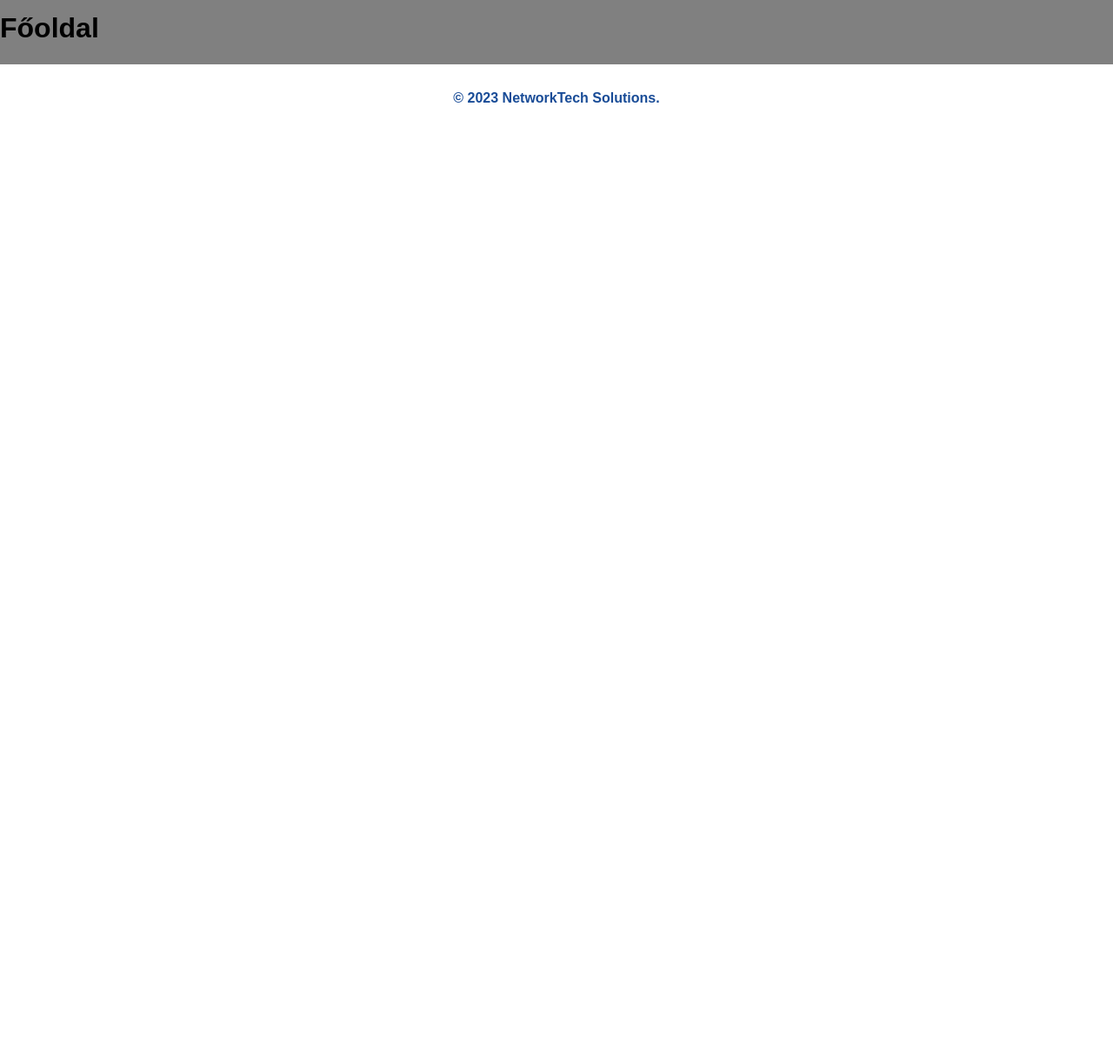
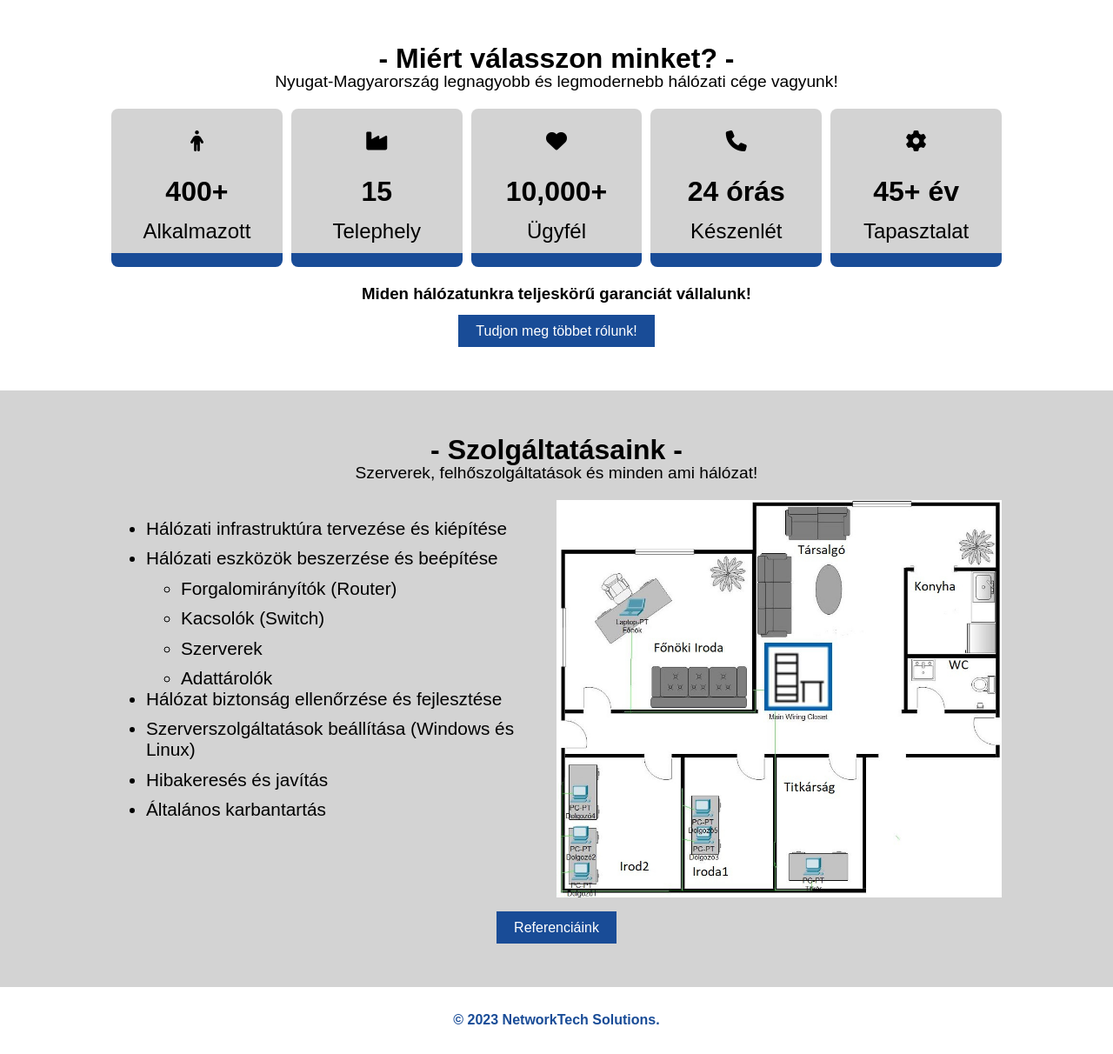
Before and after one commit to smauzer/NetworkTech-Solutions, a Django app: page / in a window 1280 px wide. Shown: the part 801-2013 px from the top of the page at 87% size. Before the commit the page ends 919 px from the top, so only its background shows below. Run offline with Django 4.2, Linux system fonts and the light colour scheme; some web fonts are replaced; grey boxes are pictures that could not be loaded.

Commit message:
Főoldal első és második szekcioja elkészítve.

```diff
--- /dev/null
+++ b/default/static/default/counter.js
@@ -0,0 +1,35 @@
+let valueDisplays = document.querySelectorAll(".num");
+
+function count_up() {
+    valueDisplays.forEach((valueDisplay) => {
+        let startValue = 0;
+        let endValue = parseInt(valueDisplay.getAttribute("data-val"));
+        let interval = parseInt(valueDisplay.getAttribute("data-interval"));
+        let duration = Math.floor(interval / endValue);
+        let counter = setInterval(function () {
+            startValue += 1;
+            valueDisplay.textContent = startValue;
+            if (startValue == endValue) {
+                clearInterval(counter);
+            }
+        }, duration);
+    });
+}
+
+const targetElement = document.querySelector('.counter-cont');
+
+// Create a new Intersection Observer
+const observer = new IntersectionObserver((entries, observer) => {
+    entries.forEach(entry => {
+        // If the element is in the viewport
+        if (entry.isIntersecting) {
+        // Call your function here
+        count_up();
+        // Unobserve the element so the function is only called once
+        observer.unobserve(entry.target);
+        }
+    });
+});
+
+// Start observing the target element
+observer.observe(targetElement);
--- a/default/static/default/styles.css
+++ b/default/static/default/styles.css
@@ -15,11 +15,31 @@ input:focus {
 }
 
 body {
-    background: grey;
+    background: #d3d3d3;
     line-height: 1.5em;
     padding: 0;
     margin: 0;
 }
+
+.btn {
+    text-decoration: none;
+    padding: 10px 20px;
+    transition: background-color 0.3s;
+}
+
+.btn-primary {
+    background-color: #194c97;
+    color: white;
+}
+
+.btn-primary:hover {
+    background-color: #4972ad;
+}
+
+li:not(:last-child) {
+    margin-bottom: 0.5em;
+}
+
 
 /*--Header--*/
 /*-Navbar-*/
@@ -110,10 +130,9 @@ h1.logo {
     margin: calc((4rem - 40px) /2) 0;
 }
 
-h1.logo a,
-a:active,
-a:hover,
-a:visited {
+nav a:active,
+nav a:hover,
+nav a:visited {
     text-decoration: none;
     color: #fff;
 }
@@ -124,15 +143,20 @@ a:visited {
     border-top: 0.5px solid #ddd;
 }
 
-a:link,
-a:visited,
-a:active {
+nav a:link,
+nav a:visited,
+nav a:active {
     text-decoration: none;
     color: #194c97;
 }
 
-a:hover {
+nav a:hover {
     text-decoration: underline;
+}
+
+h1.logo a {
+    text-decoration: none;
+    color: #fff;
 }
 
 .right {
@@ -265,11 +289,94 @@ header #center-div h3 {
     }
 }
 
+/*--Pages General--*/
+.page-section {
+    padding: 3.5rem 10vw;
+    background-color: #fff;
+    position: relative;
+}
+
+.page-section:nth-child(2n) {
+    background-color: #d3d3d3;
+}
+
+.text-center {
+    text-align: center;
+}
+
+.section-title::before, .section-title::after {
+    content: " - ";
+}
+
+.section-title {
+    font-size: 2rem;
+    margin-top: 0;
+    margin-bottom: 0.2rem;
+}
+
+.section-subtitle {
+    font-size: 1.2rem;
+    margin-top: 0;
+}
+
+.section-cont {
+    display: flex;
+    margin-bottom: 1em;
+}
+
+.section-left, .section-right {
+    flex: 1;
+}
+
+
 .container {
     width: 80%;
     margin: 0 auto;
 }
 
+/*--Index page--*/
+/*-Counter-*/
+.counter-cont {
+    display: flex;
+    justify-content: space-around;
+    gap: 10px;
+}
+
+.counter {
+    color: #000;
+    width: 200px;
+    height: 150px;
+    display: flex;
+    flex-direction: column;
+    justify-content: space-around;
+    position: relative;
+    font-size: 16px;
+    padding: 0.5em 0;
+    border-radius: 0.5em;
+    background-color: #d3d3d3;
+    border-bottom: 1em solid #194c97;
+    /* background: linear-gradient(45deg, #194c97, #4972ad); */
+}
+
+.counter-cont i {
+    font-size: 1.5em;
+    text-align: center;
+}
+
+span.number-cont {
+    text-align: center;
+    font-weight: 600;
+    font-size: 2em;
+}
+
+span.text {
+    font-size: 1.5em;
+    text-align: center;
+    font-weight: 400;
+    line-height: 0;
+}
+
+/*--Shop--*/
 .termekek {
     display: grid;
     grid-template-columns: repeat(auto-fill, minmax(150px, 1fr));
@@ -312,5 +419,4 @@ header #center-div h3 {
     text-align: center;
     padding: 5px 0;
     width: 100%;
-    margin-top: 30px;
 }
--- a/default/templates/default/index.html
+++ b/default/templates/default/index.html
@@ -4,5 +4,77 @@
 {% block title %} Főoldal {% endblock %}
 
 {% block body %}
-    <h1>Főoldal</h1>
+    <section class="page-section">
+        <div class="text-center">
+            <h2 class="section-title">Miért válasszon minket?</h2>
+            <p class="section-subtitle">Nyugat-Magyarország legnagyobb és legmodernebb hálózati cége vagyunk!</p>
+        </div>
+        <div class="counter-cont">
+            <div class="counter">
+                <i class="fa-solid fa-person"></i>
+                <span class="number-cont"><span class="num" data-val="400" data-interval="500">000</span>+</span>
+                <span class="text">Alkalmazott</span>
+            </div>
+            <div class="counter">
+                <i class="fa-solid fa-industry"></i>
+                <span class="number-cont"><span class="num" data-val="15" data-interval="1500">00</span></span>
+                <span class="text">Telephely</span>
+            </div>
+            <div class="counter">
+                <i class="fa-solid fa-heart"></i>
+                <span class="number-cont"><span class="num" data-val="10" data-interval="1500">00</span>,000+</span>
+                <span class="text">Ügyfél</span>
+            </div>
+            <div class="counter">
+                <i class="fa-solid fa-phone"></i>
+                <span class="number-cont"><span class="num" data-val="24" data-interval="1500">00</span> órás</span>
+                <span class="text">Készenlét</span>
+            </div>
+            <div class="counter">
+                <i class="fa-solid fa-gear"></i>
+                <span class="number-cont"><span class="num" data-val="45" data-interval="1000">00</span>+ év</span>
+                <span class="text">Tapasztalat</span>
+            </div>
+        </div>
+        <div class="text-center">
+            <h3>Miden hálózatunkra teljeskörű garanciát vállalunk!</h3>
+            <a href="{% url 'about_us' %}" class="btn btn-primary">Tudjon meg többet rólunk!</a>
+        </div>
+    </section>
+
+    <section class="page-section">
+        <div class="text-center">
+            <h2 class="section-title">Szolgáltatásaink</h2>
+            <p class="section-subtitle">Szerverek, felhőszolgáltatások és minden ami hálózat!</p>
+        </div>
+        <div class="section-cont">
+            <div class="section-left">
+                <ul style="font-size: 1.3em;">
+                    <li>Hálózati infrastruktúra tervezése és kiépítése</li>
+                    <li>Hálózati eszközök beszerzése és beépítése</li>
+                        <ul></li>
+                            <li>Forgalomirányítók (Router)</li></li>
+                            <li>Kacsolók (Switch)</li></li>
+                            <li>Szerverek</li></li>
+                            <li>Adattárolók</li></li>
+                        </ul></li>
+                    <li>Hálózat biztonság ellenőrzése és fejlesztése</li>
+                    <li>Szerverszolgáltatások beállítása (Windows és Linux)</li>
+                    <li>Hibakeresés és javítás</li>
+                    <li>Általános karbantartás</li>
+                </ul>
+            </div>
+            <div class="section-right">
+                <img src="{% static 'default/img/referenciák/ref1fizikai.png' %}" alt="Referencia" width="100%">
+            </div>
+        </div>
+        <div class="text-center">
+            <a href="{% url 'about_us' %}" class="btn btn-primary">Referenciáink</a>
+        </div>
+    </section>
+
 {% endblock %}
+
+{% block scripts %}
+    <script src="{% static 'default/counter.js' %}"></script>
+{% endblock %}
```
Also changed, not shown: default/static/default/img/referenciák/ref1fizikai.png (added), default/static/default/img/referenciák/ref1logikai.png (added).
